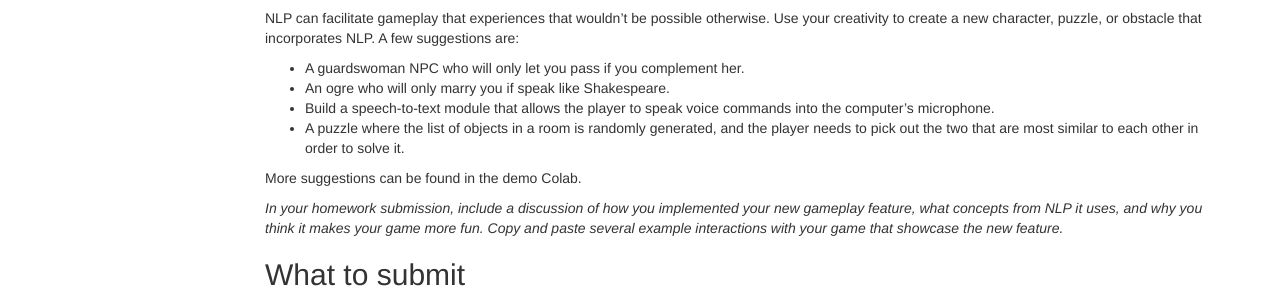
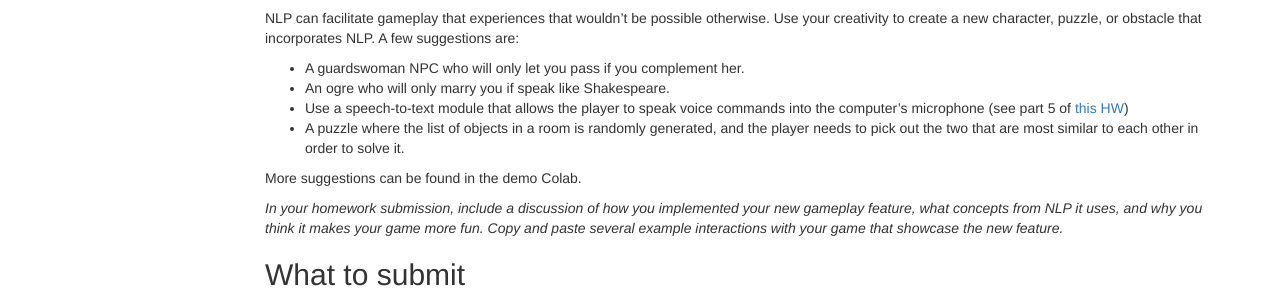
Before and after one commit to interactive-fiction-class/interactive-fiction-class.github.io, a Jekyll site: the page built from homeworks/nlp-for-text-adventures/nlp-for-text-adventures.md, in a window 1280 px wide. Shown: the part 1638-1930 px from the top of the page. Built offline with Jekyll 4.4.1, drawn with Linux system fonts in a browser that asks for light colours; nearby versions of some CDN libraries; a script that is not in the unit is left out.

Commit message:
Update nlp-for-text-adventures.md

```diff
--- a/homeworks/nlp-for-text-adventures/nlp-for-text-adventures.md
+++ b/homeworks/nlp-for-text-adventures/nlp-for-text-adventures.md
@@ -137,7 +137,7 @@ Use your creativity to create a new character, puzzle, or obstacle that incorpor
 
 * A guardswoman NPC who will only let you pass if you complement her.
 * An ogre who will only marry you if speak like Shakespeare.
-* Build a speech-to-text module that allows the player to speak voice commands into the computer's microphone.
+* Use a speech-to-text module that allows the player to speak voice commands into the computer's microphone (see part 5 of [this HW](http://artificial-intelligence-class.org/r2d2_assignments/hw4/homework4.html))
 * A puzzle where the list of objects in a room is randomly generated, and the player needs to pick out the two that are most similar to each other in order to solve it.
 
 More suggestions can be found in the demo Colab.
```
